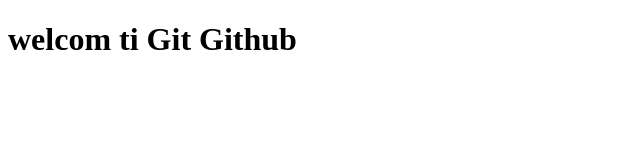
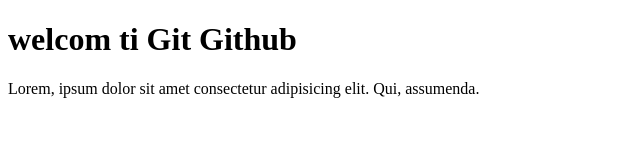
Before and after one commit to Faizan4Khan/test, a plain HTML site: page index.html in a window 1280 px wide. Shown: the whole page, without its empty margins (0-640 px from the left). Drawn offline with Linux system fonts and the light colour scheme.

Commit message:
third commit

```diff
--- a/index.html
+++ b/index.html
@@ -7,5 +7,6 @@
   </head>
   <body>
     <h1>welcom ti Git Github</h1>
+    <p>Lorem, ipsum dolor sit amet consectetur adipisicing elit. Qui, assumenda.</p>
   </body>
 </html>
```
